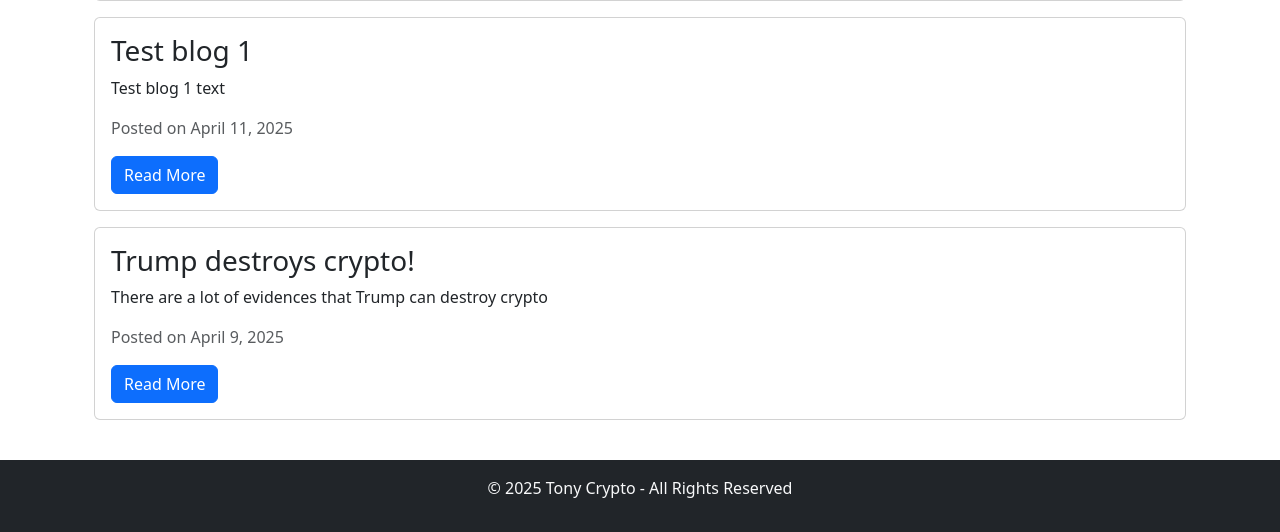
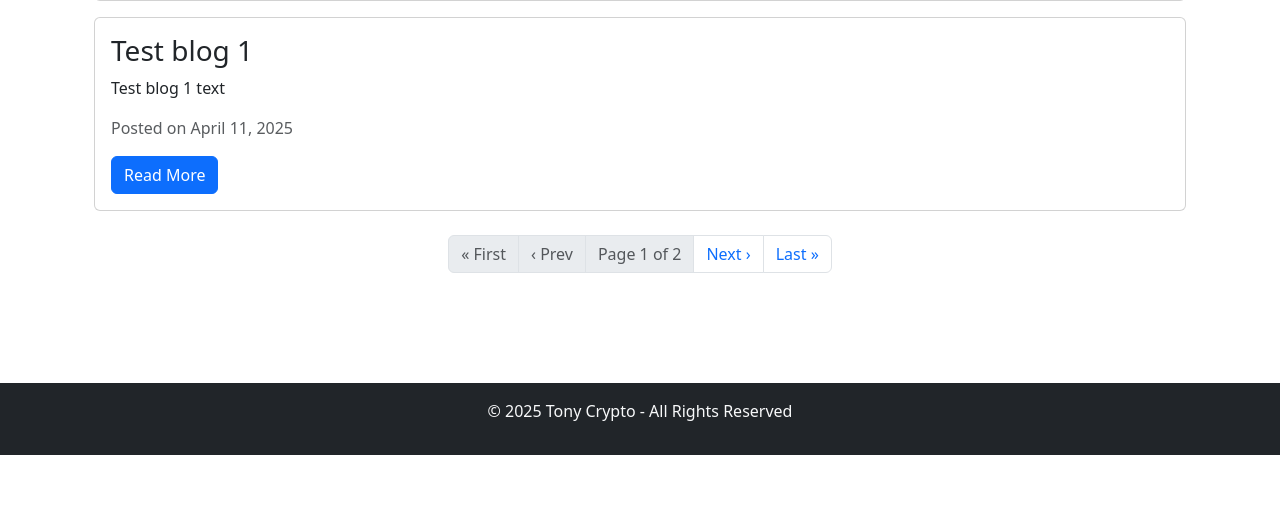
Before and after one commit to boiko88/django_crypto, a Django app: page /blog in a window 1280 px wide. Shown: the part 345-877 px from the top of the page. After the commit the page ends 800 px from the top, so only its background shows below. Run offline with Django 5.2, Linux system fonts and the light colour scheme; a user stored in the database is signed in; data comes from the database, SQL or seed files in the repository; both versions use the stored data as it was after the commit; data that the repository does not hold is empty.

Commit message:
added pagination to blogs

```diff
--- a/blog/views.py
+++ b/blog/views.py
@@ -9,3 +9,4 @@ class BlogPageView(LoginRequiredMixin, ListView):
     template_name = 'blog.html'
     context_object_name = 'blogs'
     ordering = ['-created_at']
+    paginate_by = 2
--- a/templates/blog.html
+++ b/templates/blog.html
@@ -20,4 +20,41 @@
             {% endfor %}
         </div>
     </div>
+
+    <!-- Pagination -->
+            {% if is_paginated %}
+                <nav aria-label="Page navigation">
+                    <ul class="pagination justify-content-center mt-4">
+                        {% if page_obj.has_previous %}
+                            <li class="page-item">
+                                <a class="page-link" href="?page=1">&laquo; First</a>
+                            </li>
+                            <li class="page-item">
+                                <a class="page-link" href="?page={{ page_obj.previous_page_number }}">&lsaquo; Prev</a>
+                            </li>
+                        {% else %}
+                            <li class="page-item disabled"><span class="page-link">&laquo; First</span></li>
+                            <li class="page-item disabled"><span class="page-link">&lsaquo; Prev</span></li>
+                        {% endif %}
+
+                        <li class="page-item disabled">
+                            <span class="page-link">Page {{ page_obj.number }} of {{ page_obj.paginator.num_pages }}</span>
+                        </li>
+
+                        {% if page_obj.has_next %}
+                            <li class="page-item">
+                                <a class="page-link" href="?page={{ page_obj.next_page_number }}">Next &rsaquo;</a>
+                            </li>
+                            <li class="page-item">
+                                <a class="page-link" href="?page={{ page_obj.paginator.num_pages }}">Last &raquo;</a>
+                            </li>
+                        {% else %}
+                            <li class="page-item disabled"><span class="page-link">Next &rsaquo;</span></li>
+                            <li class="page-item disabled"><span class="page-link">Last &raquo;</span></li>
+                        {% endif %}
+                    </ul>
+                </nav>
+            {% endif %}
+        </div>
+    </div>
 {% endblock %}
```
Also changed, not shown: db.sqlite3.
